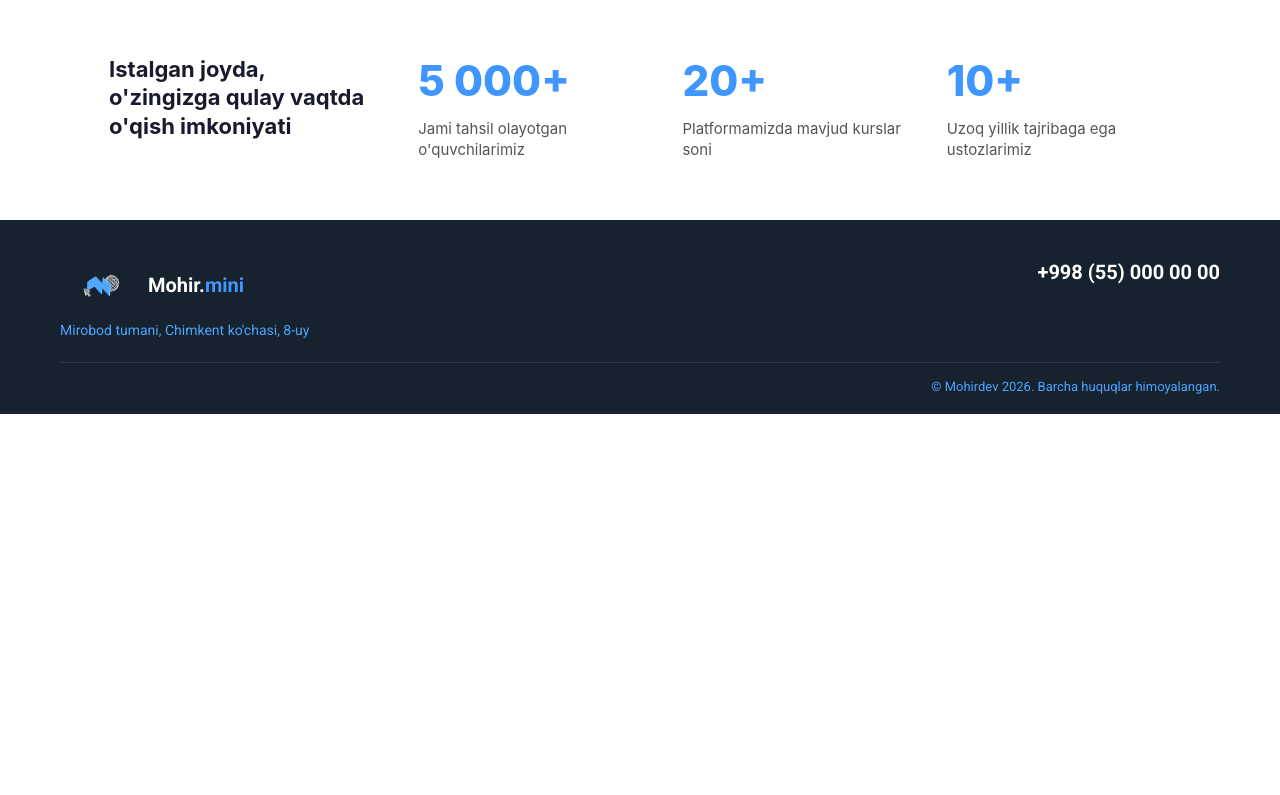
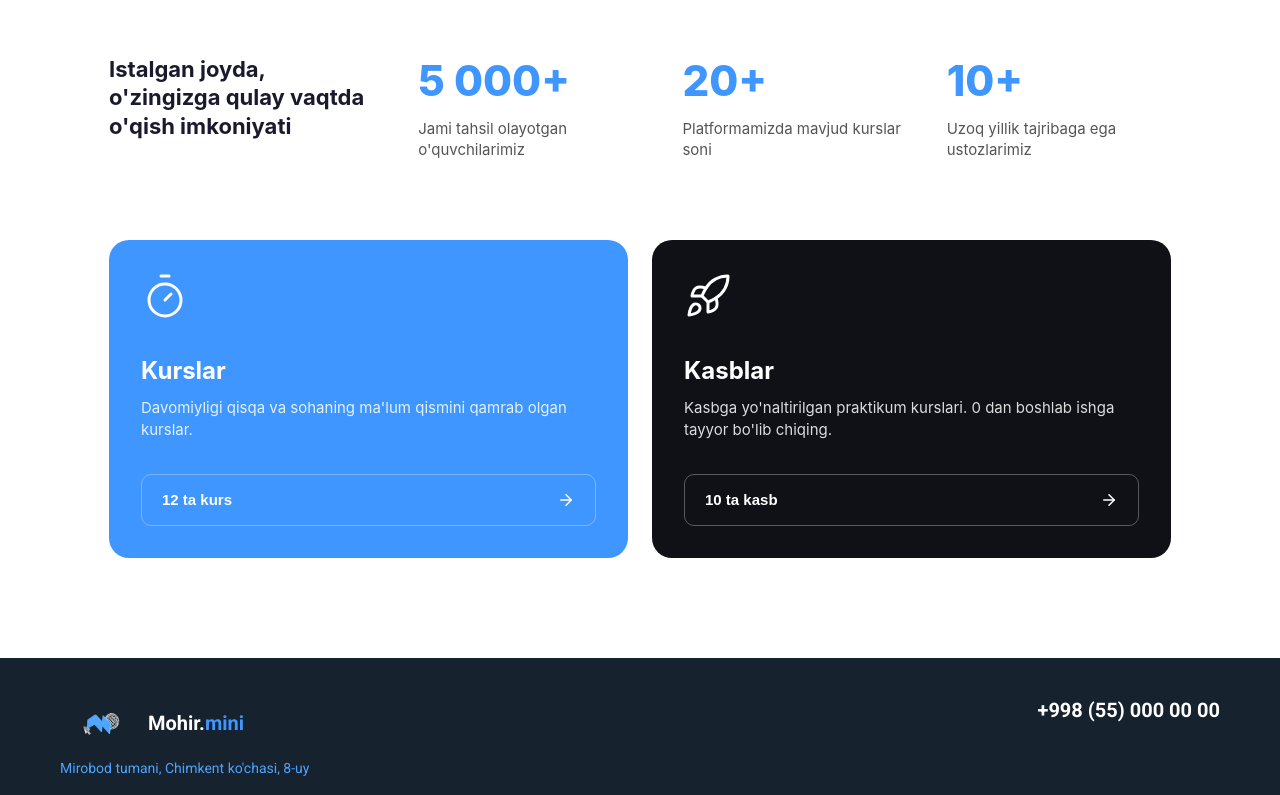
Before and after one commit to anvarxasanov/xa-mohir-project, a React (Vite) app: page / in a window 1280 px wide. Shown: the part 585-1380 px from the top of the page. Before the commit the page ends 999 px from the top, so only its background shows below. Built offline with nearby package versions, Linux system fonts and the light colour scheme.

Commit message:
Created component for course categories and style it

```diff
--- /dev/null
+++ b/src/pages/HomePage/Categories.jsx
@@ -0,0 +1,33 @@
+import { Timer, Rocket, ArrowRight } from 'lucide-react';
+import './HomePage.css';
+
+
+export function Categories() {
+    return (
+        <section className="categories">
+            <div className="category-card category-card--light">
+                <Timer size={48} strokeWidth={1.5} />
+                <h3 className="category-card__title">Kurslar</h3>
+                <p className="category-card__desc">
+                    Davomiyligi qisqa va sohaning ma'lum qismini qamrab olgan
+                    kurslar.
+                </p>
+                <button className="category-card__btn">
+                    12 ta kurs <ArrowRight size={18} />
+                </button>
+            </div>
+
+            <div className="category-card category-card--dark">
+                <Rocket size={48} strokeWidth={1.5} />
+                <h3 className="category-card__title">Kasblar</h3>
+                <p className="category-card__desc">
+                    Kasbga yo'naltirilgan praktikum kurslari. 0 dan boshlab ishga
+                    tayyor bo'lib chiqing.
+                </p>
+                <button className="category-card__btn">
+                    10 ta kasb <ArrowRight size={18} />
+                </button>
+            </div>
+        </section>
+    );
+}
--- a/src/pages/HomePage/HomePage.css
+++ b/src/pages/HomePage/HomePage.css
@@ -46,7 +46,7 @@
     display: grid;
     grid-template-columns: 1.2fr 1fr 1fr 1fr;
     gap: 40px;
-    padding: 40px 64px 0;
+    padding: 40px 64px;
     font-family: 'Inter', sans-serif;
 }
 
@@ -71,6 +71,62 @@
     line-height: 1.4;
 }
 
+.categories {
+    display: grid;
+    grid-template-columns: 1fr 1fr;
+    gap: 24px;
+    padding: 40px 64px;
+    font-family: 'Inter', sans-serif;
+}
+
+.category-card {
+    padding: 32px;
+    border-radius: 20px;
+    color: #fff;
+}
+
+.category-card--light {
+    background: #4096ff;
+}
+
+.category-card--dark {
+    background: #0f1117;
+}
+
+.category-card__title {
+    font-size: 24px;
+    font-weight: 700;
+    margin: 32px 0 12px;
+}
+
+.category-card__desc {
+    font-size: 15px;
+    line-height: 1.5;
+    opacity: 0.85;
+    margin-bottom: 32px;
+}
+
+.category-card__btn {
+    width: 100%;
+    display: flex;
+    align-items: center;
+    justify-content: space-between;
+    padding: 16px 20px;
+    background: transparent;
+    border: 1.5px solid rgba(255, 255, 255, 0.3);
+    border-radius: 10px;
+    color: #fff;
+    font-size: 15px;
+    font-weight: 600;
+    cursor: pointer;
+    transition: background-color 0.2s;
+}
+
+.category-card__btn:hover {
+    background: rgba(255, 255, 255, 0.15);
+}
+
+
 @media (max-width: 1024px) {
     .hero__title {
         font-size: 40px;
@@ -79,6 +135,13 @@
     .stats {
         grid-template-columns: 1fr 1fr;
         gap: 32px;
+    }
+}
+
+@media (max-width: 768px) {
+    .categories {
+        grid-template-columns: 1fr;
+        padding: 24px;
     }
 }
 
--- a/src/pages/HomePage/HomePage.jsx
+++ b/src/pages/HomePage/HomePage.jsx
@@ -1,6 +1,7 @@
 import { Header } from "../../components/Header/Header";
 import { Footer } from "../../components/Footer/Footer";
 import { Hero } from "../HomePage/Hero";
+import { Categories } from "../HomePage/Categories";
 
 export function HomePage() {
     return (
@@ -10,6 +11,7 @@ export function HomePage() {
                 <Header />
                 <main className="page-content">
                     <Hero />
+                    <Categories />
                 </main>
                 <Footer />
             </div>
```
